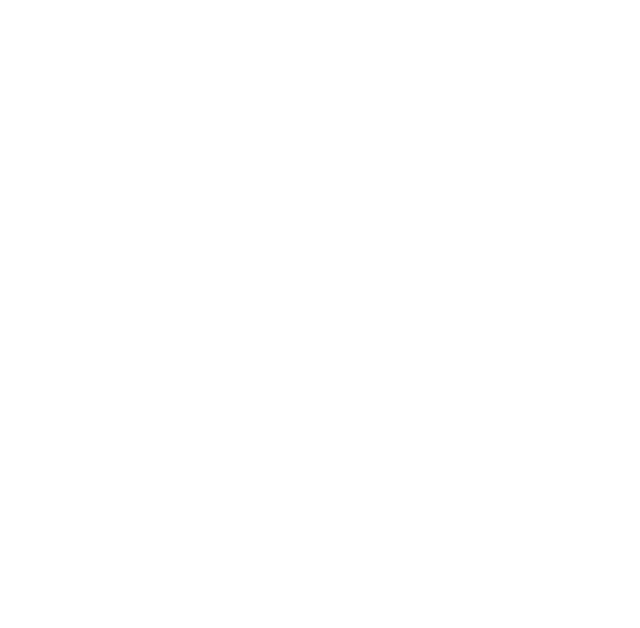
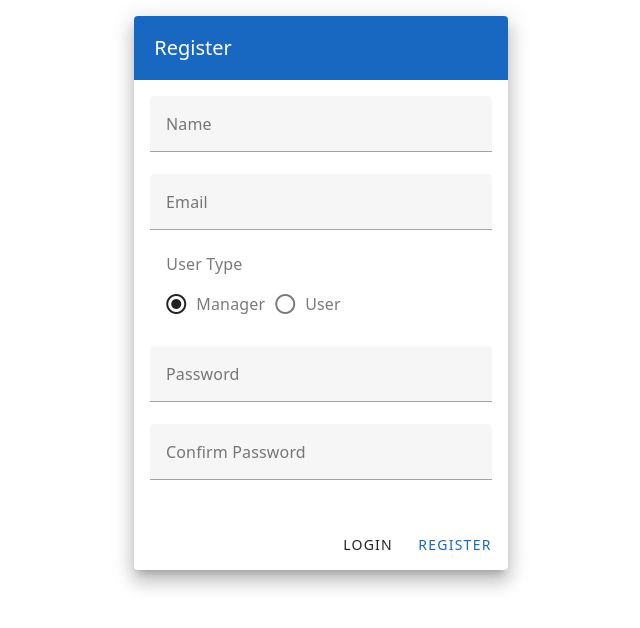
Before and after one commit to sumitsainiguniya/vite5, a Vue app: page /register in a window 1280 px wide. Before the commit this address had no page. Shown: the top 628 px of the page, without its empty margins (319-959 px from the left). Built offline with nearby package versions, Linux system fonts and the light colour scheme.

Commit message:
login and register

```diff
--- a/src/App.vue
+++ b/src/App.vue
@@ -1,6 +1,12 @@
 <template>
-  <RouterView></RouterView>
+  <v-app :theme="theme">
+    <v-container>
+      <RouterView></RouterView>
+    </v-container>
+  </v-app>
 </template>
 <script setup lang="ts">
 import { RouterView } from "vue-router";
+import { ref } from "vue";
+const theme = ref("light");
 </script>
--- a/src/apis/Auth/auth.ts
+++ b/src/apis/Auth/auth.ts
@@ -1,25 +1,55 @@
 import { axiosInstance } from "@/plugins/axios";
+export interface LoginRequest {
+  email: string;
+  password: string;
+}
+
+export interface RegisterRequest {
+  name: string;
+  email: string;
+  password: string;
+  password_confirmation: string;
+  manager_id: string;
+}
+
+export interface LoginResponse {
+  success: boolean;
+  message: string;
+  token: string;
+}
+
+export interface RegisterResponse {
+  success: boolean;
+  message: string;
+}
+export interface RegisterErrorResponse {
+  errors: {
+    [key: string]: string[];
+  };
+  message: string;
+}
 
 export const AuthAPI = {
   /**
    * Login API
-   * This function sends a POST request to the '/auth/login' endpoint with the user's email and password.
+   * This function sends a POST request to the '/login' endpoint with the user's email and password.
    * @function login
-   * @param data : { email: string; password: string }
+   * @param data : LoginRequest
    * @returns A Promise that resolves to the response of the API call.
    */
-  login: (data: { email: string; password: string }) =>
-    axiosInstance.post("/auth/login", data),
+  login: (data: LoginRequest) => {
+    return axiosInstance.post<LoginResponse>("/login", data);
+  },
 
   /**
    * Register API
-   * This function sends a POST request to the '/auth/register' endpoint with the user's email and password.
+   * This function sends a POST request to the '/register' endpoint with the user's email and password.
    * @function register
-   * @param data : { email: string; password: string }
+   * @param data : RegisterRequest
    * @returns A Promise that resolves to the response of the API call.
    */
-  register: (data: { email: string; password: string }) =>
-    axiosInstance.post("/auth/register", data),
+  register: (data: RegisterRequest) =>
+    axiosInstance.post<RegisterResponse>("/register", data),
 
   /**
    * Logout API
--- a/src/plugins/axios.ts
+++ b/src/plugins/axios.ts
@@ -1,6 +1,7 @@
 import axios from "axios";
 
 export const axiosInstance = axios.create({
-  baseURL: `${process.env.VITE_API_URL}/api`,
+  baseURL: `${import.meta.env.VITE_API_URL}/`,
   withCredentials: true,
+  withXSRFToken: true,
 });
--- a/src/routers/routerList.ts
+++ b/src/routers/routerList.ts
@@ -4,8 +4,24 @@ import { defineAsyncComponent } from "vue";
 const routes: RouteRecordRaw[] = [
   {
     path: "/",
-    component: () => defineAsyncComponent(() => import("@views/user/UserList.vue")),
+    name: "home",
+    component: () =>
+      defineAsyncComponent(() => import("@views/user/UserList.vue")),
     meta: { requiresAuth: true },
+  },
+  {
+    path: "/login",
+    name: "login",
+    component: () =>
+      defineAsyncComponent(() => import("@views/auth/login.vue")),
+    meta: { requiresAuth: false },
+  },
+  {
+    path: "/register",
+    name: "register",
+    component: () =>
+      defineAsyncComponent(() => import("@views/auth/register.vue")),
+    meta: { requiresAuth: false },
   },
 ];
 
--- /dev/null
+++ b/src/views/auth/login.vue
@@ -0,0 +1,95 @@
+<template>
+  <v-row justify="center">
+    <v-col cols="12" sm="6" md="4">
+      <v-form ref="formRef" @submit.prevent="login">
+        <v-card class="elevation-12">
+          <v-toolbar dark color="primary">
+            <v-toolbar-title>Login</v-toolbar-title>
+          </v-toolbar>
+          <v-card-text>
+            <v-text-field
+              v-model="form.email"
+              label="Email"
+              :rules="[rules.required]"
+              :error-messages="formError.email"
+            ></v-text-field>
+            <v-text-field
+              v-model="form.password"
+              label="Password"
+              :rules="[rules.required]"
+              type="password"
+              :error-messages="formError.password"
+            ></v-text-field>
+          </v-card-text>
+          <v-card-actions>
+            <v-spacer />
+            <v-btn color="secondry" :to="{ name: 'register' }">Register</v-btn>
+            <v-btn color="primary" type="submit" :loading="loading"
+              >Login</v-btn
+            >
+          </v-card-actions>
+        </v-card>
+      </v-form>
+    </v-col>
+    <v-snackbar :color="snackbar.color" v-model="snackbar.status">
+      {{ snackbar.message }}
+
+      <template v-slot:actions>
+        <v-btn variant="text" @click="snackbar.status = false"> Close </v-btn>
+      </template>
+    </v-snackbar>
+  </v-row>
+</template>
+
+<script setup lang="ts">
+import { AuthAPI } from "@apis/Auth/auth";
+import { axiosInstance } from "@plugins/axios";
+import { ref } from "vue";
+const form = ref({
+  email: "test",
+  password: "test",
+});
+const formError = ref({
+  email: "",
+  password: "",
+});
+const snackbar = ref({
+  status: false,
+  message: "",
+  color: "",
+});
+const formRef = ref();
+const loading = ref(false);
+const rules = {
+  required: (value: any) => !!value || "Required",
+};
+const login = () => {
+  if (formRef.value) {
+    formRef.value.validate().then(({ valid }: any) => {
+      if (valid) {
+        loading.value = true;
+        AuthAPI.login(form.value)
+          .then((response) => {
+            if (response.data.success) {
+              axiosInstance.defaults.headers.common["Authorization"] =
+                "Bearer " + response.data.token;
+            }
+            loading.value = false;
+          })
+          .catch((error) => {
+            loading.value = false;
+            console.log(error);
+            if (error?.response?.data?.errors) {
+              formError.value = error?.response?.data?.errors;
+            }
+            snackbar.value = {
+              status: true,
+              message: error?.response?.data?.message || "Something went wrong",
+              color: "error",
+            };
+          });
+      }
+    });
+  }
+};
+</script>
--- /dev/null
+++ b/src/views/auth/register.vue
@@ -0,0 +1,154 @@
+<template>
+  <v-row justify="center">
+    <v-col cols="12" sm="6" md="4">
+      <v-form ref="formRef" lazy-validation @submit.prevent="register">
+        <v-card class="elevation-12">
+          <v-toolbar dark color="primary">
+            <v-toolbar-title>Register</v-toolbar-title>
+          </v-toolbar>
+          <v-card-text>
+            <v-text-field
+              v-model="form.name"
+              :rules="[rules.required]"
+              label="Name"
+              required
+              :error-messages="formError.name"
+            ></v-text-field>
+            <v-text-field
+              v-model="form.email"
+              :rules="rules.emailRules"
+              label="Email"
+              required
+              :error-messages="formError.email"
+            ></v-text-field>
+            <v-radio-group v-model="userType" inline :rules="[rules.required]">
+              <template v-slot:label> User Type </template>
+              <v-radio label="Manager" :value="1"></v-radio>
+              <v-radio label="User" :value="2"></v-radio>
+            </v-radio-group>
+            <v-text-field
+              v-if="userType === 2"
+              v-model="form.manager_id"
+              :rules="[rules.required]"
+              label="Manager ID"
+              type="Manager ID"
+              required
+              :error-messages="formError.manager_id"
+            >
+            </v-text-field>
+            <v-text-field
+              v-model="form.password"
+              :rules="[rules.required]"
+              label="Password"
+              type="password"
+              :error-messages="formError.password"
+              required
+            ></v-text-field>
+            <v-text-field
+              v-model="form.password_confirmation"
+              :rules="rules.confirmPasswordRules"
+              label="Confirm Password"
+              type="password"
+              :error-messages="formError.password_confirmation"
+              required
+            ></v-text-field>
+          </v-card-text>
+          <v-card-actions>
+            <v-spacer></v-spacer>
+            <v-btn type="button" color="secondry" :to="{ name: 'login' }"
+              >Login</v-btn
+            >
+            <v-btn type="submit" color="primary" :loading="loading"
+              >Register</v-btn
+            >
+          </v-card-actions>
+        </v-card>
+      </v-form>
+    </v-col>
+    <v-snackbar :color="snackbar.color" v-model="snackbar.status">
+      {{ snackbar.message }}
+
+      <template v-slot:actions>
+        <v-btn variant="text" @click="snackbar.status = false"> Close </v-btn>
+      </template>
+    </v-snackbar>
+  </v-row>
+</template>
+
+<script setup lang="ts">
+import { AuthAPI, RegisterRequest } from "@apis/Auth/auth";
+
+import { ref } from "vue";
+const form = ref<RegisterRequest>({
+  name: "",
+  email: "",
+  password: "",
+  password_confirmation: "",
+  manager_id: "",
+});
+const formError = ref({
+  name: "",
+  email: "",
+  password: "",
+  password_confirmation: "",
+  manager_id: "",
+});
+const snackbar = ref({
+  status: false,
+  message: "",
+  color: "",
+});
+const userType = ref(1);
+const loading = ref(false);
+const formRef = ref();
+const rules = {
+  required: (value: any) => !!value || "Required",
+  emailRules: [
+    (v: any) => !!v || "Email is required",
+    (v: any) => /.+@.+\..+/.test(v) || "Email must be valid",
+  ],
+  confirmPasswordRules: [
+    (v: any) => !!v || "Confirm Password is required",
+    (v: any) => v === form.value.password || "Passwords do not match",
+  ],
+};
+
+const register = () => {
+  if (formRef.value) {
+    formRef.value.validate().then(({ valid }: { valid: boolean }) => {
+      if (valid) {
+        loading.value = true;
+        AuthAPI.register(form.value)
+          .then((response) => {
+            if (response.data.success) {
+              formRef.value.reset();
+              snackbar.value = {
+                status: true,
+                message: response.data.message,
+                color: "success",
+              };
+            } else {
+              snackbar.value = {
+                status: true,
+                message: "Something went wrong",
+                color: "error",
+              };
+            }
+            loading.value = false;
+          })
+          .catch((error) => {
+            loading.value = false;
+            if (error?.response?.data?.errors) {
+              formError.value = error?.response?.data?.errors;
+            }
+            snackbar.value = {
+              status: true,
+              message: error?.response?.data?.message || "Something went wrong",
+              color: "error",
+            };
+          });
+      }
+    });
+  }
+};
+</script>
--- a/tsconfig.json
+++ b/tsconfig.json
@@ -23,6 +23,7 @@
     "baseUrl": ".",
     "paths": {
       "@/*":["./src/*"],
+      "@apis/*":["./src/apis/*"],
       "@layouts/*":["./src/layouts/*"],
       "@views/*":["./src/views/*"],
       "@plugins/*":["./src/plugins/*"],
--- a/vite.config.ts
+++ b/vite.config.ts
@@ -8,6 +8,7 @@ export default defineConfig({
   resolve: {
     alias: {
       "@": path.resolve(__dirname, "src/"),
+      "@apis": path.resolve(__dirname, "src/apis/"),
       "@layouts": path.resolve(__dirname, "src/layouts/"),
       "@stores": path.resolve(__dirname, "src/stores/"),
       "@views": path.resolve(__dirname, "src/views/"),
@@ -16,6 +17,6 @@ export default defineConfig({
     },
   },
   server: {
-    port: 3001,
+    port: 3000,
   },
 });
```
Also changed, not shown: 1 other file (tests, documents, lock files or other folders).
